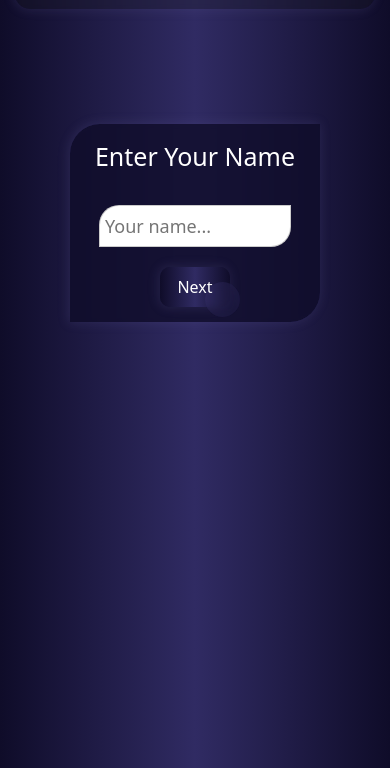
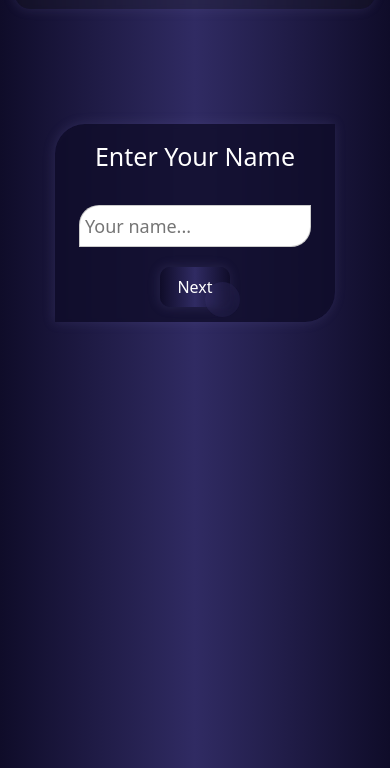
Before and after one commit to MeheXGH/FUTURE-MAKERS, a plain HTML site: page index.html in a window 390 px wide. Shown: the part 76-844 px from the top of the page. Drawn offline with Linux system fonts and the light colour scheme.

Commit message:
Update style.css

```diff
--- a/style.css
+++ b/style.css
@@ -238,15 +238,15 @@ input[type=number]::-webkit-outer-spin-button{
 @media (max-width: 766px) {
 
 .main{
-  width: 250px;
+  width: 280px;
   margin: 100px 0px ;
 }
 
 .slider{
-  width: 250px;
+  width: 280px;
 }
 .q-box{
-  width: 250px;
+  width: 280px;
 }
 .in-tx {
   font-size: 25px;
@@ -254,7 +254,7 @@ input[type=number]::-webkit-outer-spin-button{
 }
 .in-bx{
   height: 30px;
-  width: 180px;
+  width: 220px;
 }
 
 .button-86{
```
